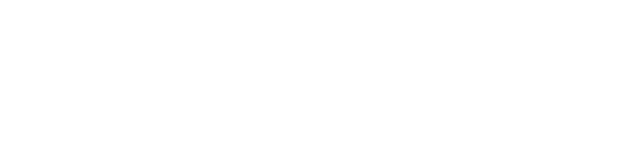
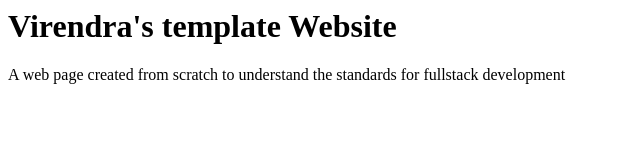
Before and after one commit to Pratapvirendra47/oneForall, a website: page index.html in a window 1280 px wide. Shown: the whole page, without its empty margins (0-640 px from the left). Drawn offline with Linux system fonts and the light colour scheme.

Commit message:
random text in website

```diff
--- a/index.html
+++ b/index.html
@@ -3,6 +3,13 @@
 </head>
 
 <body>
+
+    <h1>
+        Virendra's template Website
+    </h1>
+    <div>
+        A web page created from scratch to understand the standards for fullstack development
+    </div>
 </body>
 
 <script>
```
Also changed, not shown: README.md.
